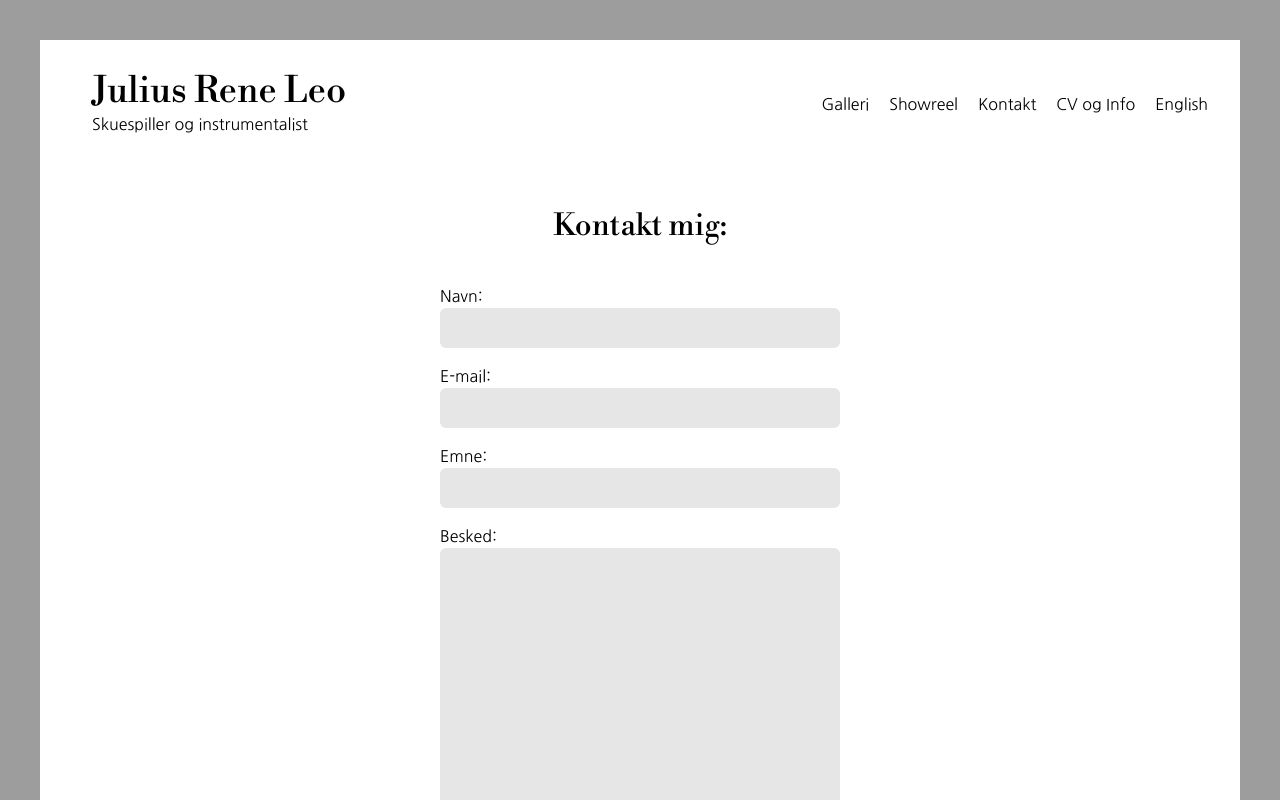
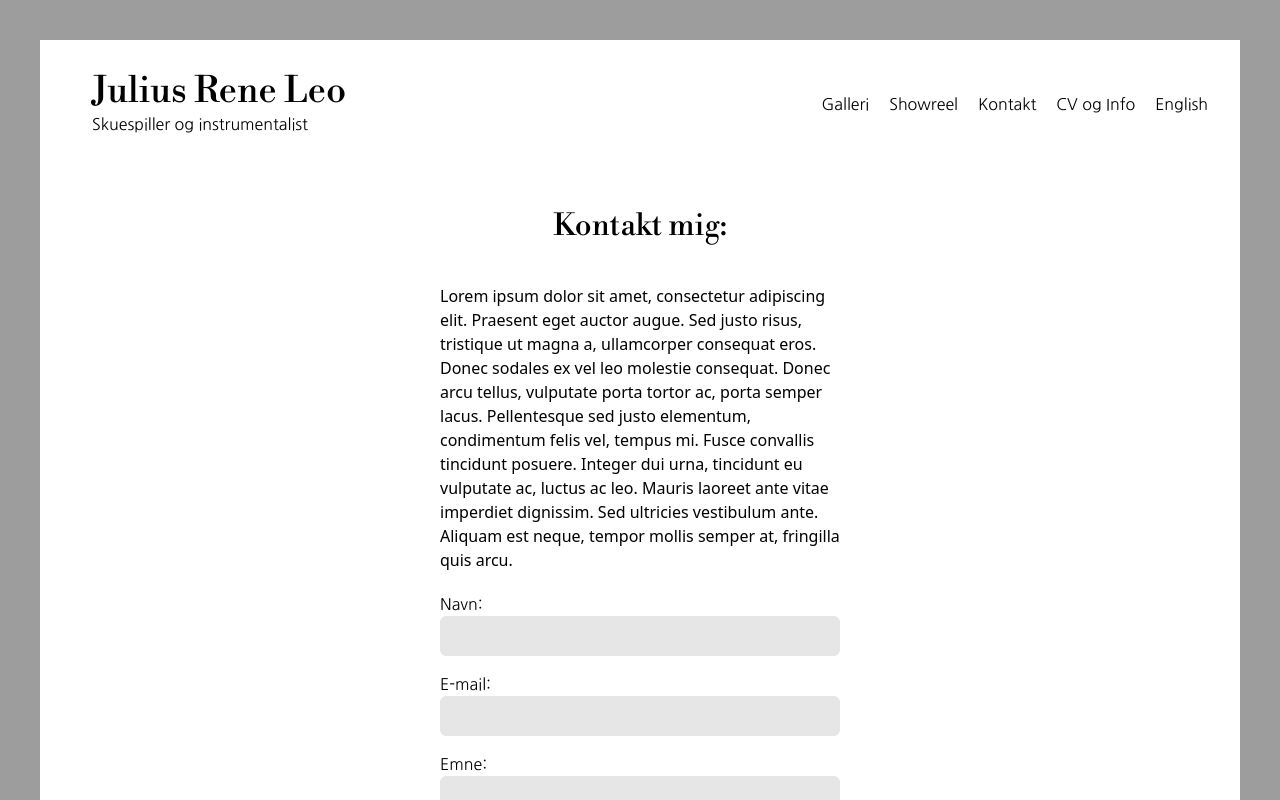
Before and after one commit to Claudiu-Ionel/rene-website, a Next.js app: page /Contact in a window 1280 px wide. Shown: the top 800 px of the page. Built offline with nearby package versions, Linux system fonts and the light colour scheme.

Commit message:
Changed the Contact Me page

```diff
--- a/app/Contact/page.js
+++ b/app/Contact/page.js
@@ -11,8 +11,21 @@ export default function Contact() {
       <h2 className="w-1/3 font-primary text-3xl my-10 sm:w-full text-center">
         {englishVersion ? "Contact me:" : "Kontakt mig:"}
       </h2>
+      <div className="w-1/3 md:w-full md:px-5 mb-5">
+        <p>
+          Lorem ipsum dolor sit amet, consectetur adipiscing elit. Praesent eget
+          auctor augue. Sed justo risus, tristique ut magna a, ullamcorper
+          consequat eros. Donec sodales ex vel leo molestie consequat. Donec
+          arcu tellus, vulputate porta tortor ac, porta semper lacus.
+          Pellentesque sed justo elementum, condimentum felis vel, tempus mi.
+          Fusce convallis tincidunt posuere. Integer dui urna, tincidunt eu
+          vulputate ac, luctus ac leo. Mauris laoreet ante vitae imperdiet
+          dignissim. Sed ultricies vestibulum ante. Aliquam est neque, tempor
+          mollis semper at, fringilla quis arcu.
+        </p>
+      </div>
       <form className="w-1/3 md:w-full md:px-5 flex flex-col items-center [&>label]:w-full [&>label]:font-secondary [&>input]:w-full [&>input]:bg-backgroundColor/25 [&>input]:rounded-md [&>input]:p-2 [&>input]:mb-4 [&>input]:font-secondary">
-        <label for="userName">{englishVersion ? "Name" : "Navn:"}</label>
+        <label for="userName">{englishVersion ? "Name:" : "Navn:"}</label>
         <input type="text" name="userName" required></input>
 
         <label for="userEmail" required>
--- a/app/PageCV/page.js
+++ b/app/PageCV/page.js
@@ -9,9 +9,9 @@ export default function PageCV() {
       <div className="w-full bg-white px-8 py-6 h-[128px] md:hidden"></div>
       <article className="w-full bg-white flex flex-col items-center">
         {/* Autobiography text section: */}
-        <section className="w-[60%] lg:w-[90%] mb-10 font-secondary">
+        <div className="w-[60%] lg:w-[90%] mb-10 font-secondary">
           <Experience />
-        </section>
+        </div>
 
         {/* The projects timeline: */}
       </article>
```
